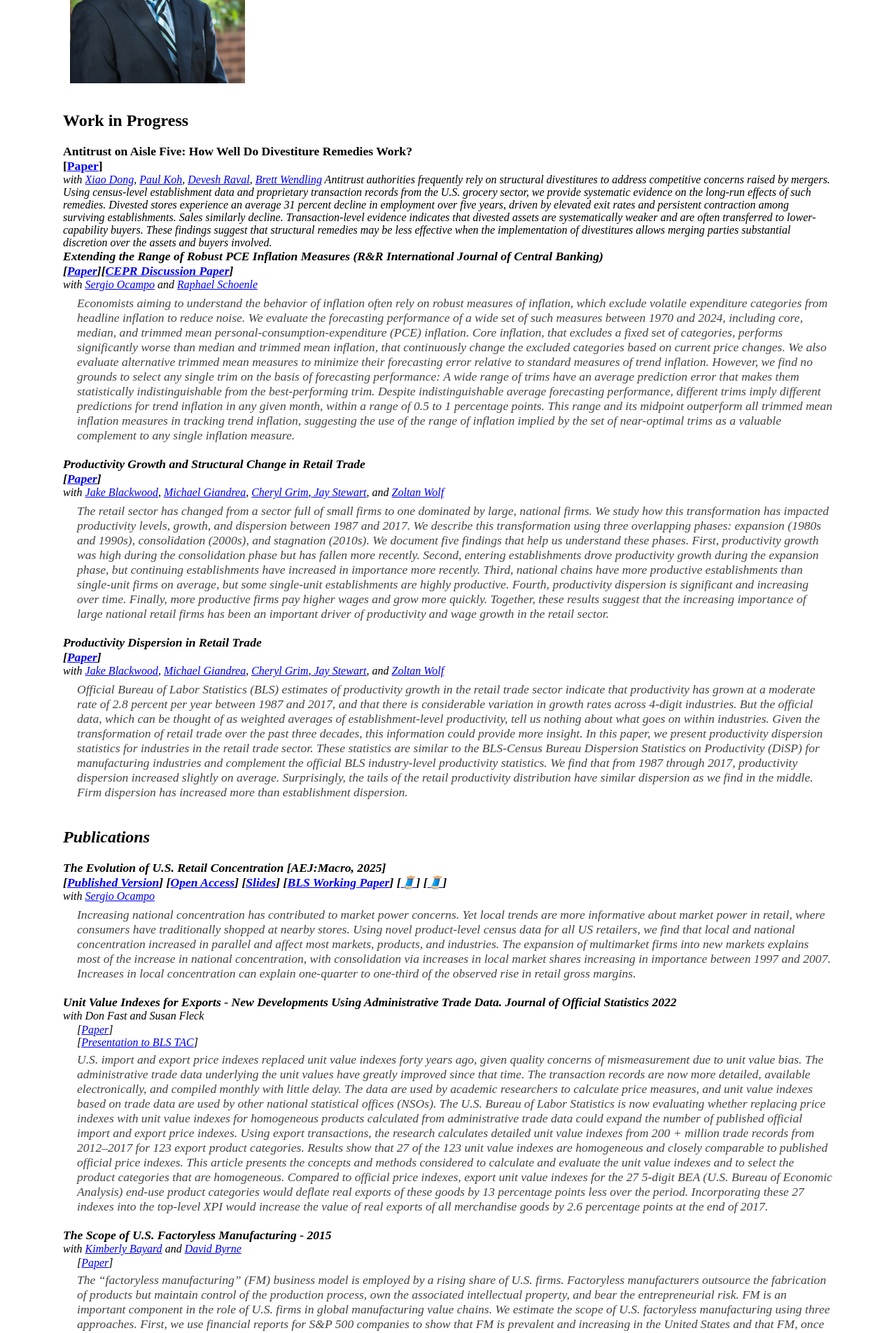
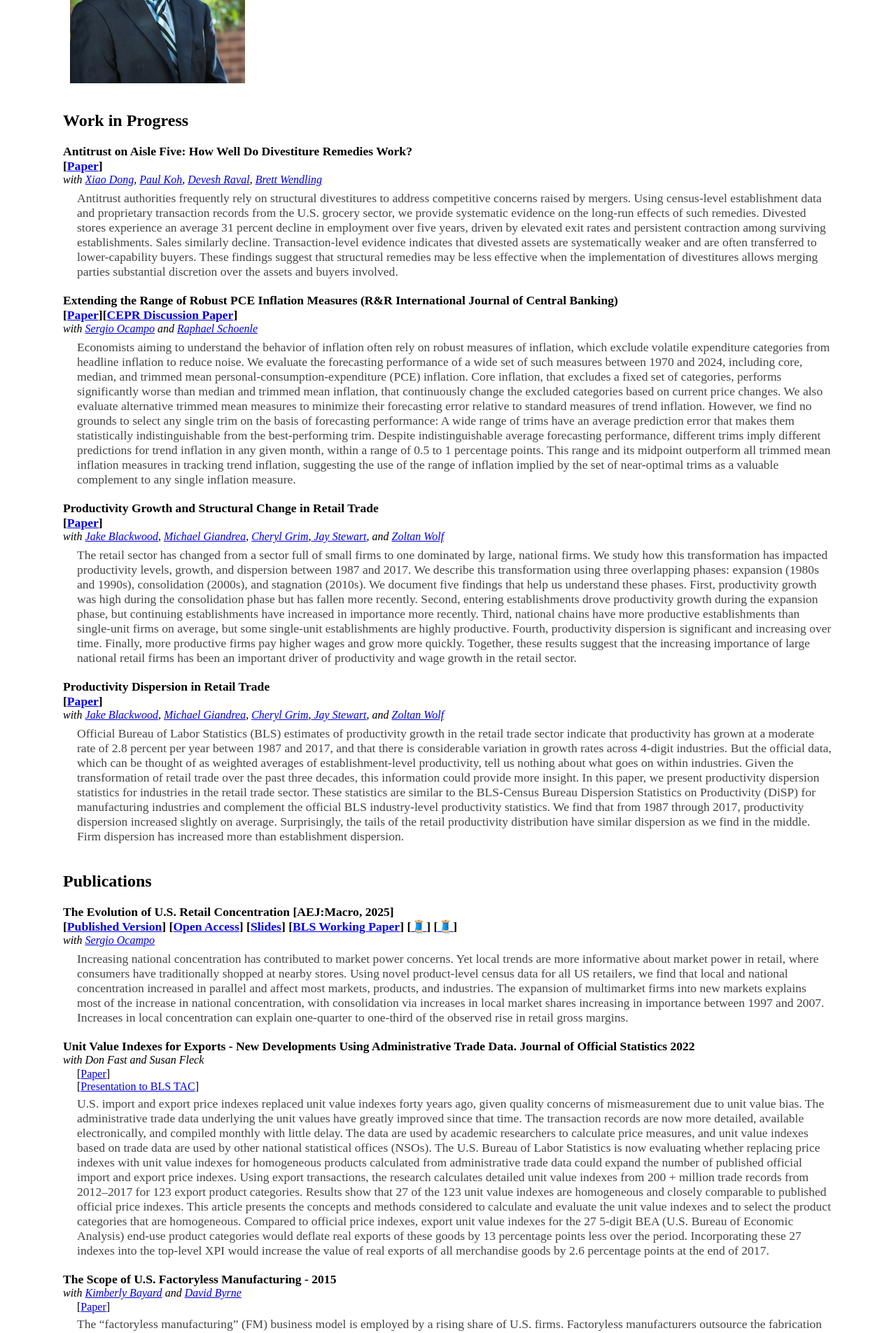
Before and after one commit to dominic-smith/dominic-smith.github.io, a Jekyll site: the page built from index.md, in a window 1280 px wide. Shown: the part 393-2298 px from the top of the page at 70% size. Built offline with Jekyll 4.4.1, drawn with Linux system fonts in a browser that asks for light colours.

Commit message:
Revise coauthors and summaries in index.md
Updated coauthors section and added summary for the first paper. Included detailed summary for the second paper on inflation measures.

```diff
--- a/index.md
+++ b/index.md
@@ -37,9 +37,9 @@ layout: default
 <h2>Work in Progress</h2>
 
 <div class="paper">Antitrust on Aisle Five: How Well Do Divestiture Remedies Work?<br>[<a href="https://arxiv.org/abs/2604.15045" rel="noopener noreferrer" target="_blank">Paper</a>]</div>
-  <div class="coauthors">with <a href="https://www.ftc.gov/about-ftc/commissioners-staff/xiao-dong" rel="noopener noreferrer" target="_blank">Xiao Dong</a>, <a href="https://www.pskoh.com" rel="noopener noreferrer" target="_blank">Paul Koh</a>, <a href="https://www.devesh-raval.com" rel="noopener noreferrer" target="_blank">Devesh Raval</a>, <a href="https://scholar.google.com/citations?user=QBuHhx4AAAAJ&hl=en" rel="noopener noreferrer" target="_blank">Brett Wendling</a>
+  <div class="coauthors">with <a href="https://www.ftc.gov/about-ftc/commissioners-staff/xiao-dong" rel="noopener noreferrer" target="_blank">Xiao Dong</a>, <a href="https://www.pskoh.com" rel="noopener noreferrer" target="_blank">Paul Koh</a>, <a href="https://www.devesh-raval.com" rel="noopener noreferrer" target="_blank">Devesh Raval</a>, <a href="https://scholar.google.com/citations?user=QBuHhx4AAAAJ&hl=en" rel="noopener noreferrer" target="_blank">Brett Wendling</a></div>
 
-Antitrust authorities frequently rely on structural divestitures to address competitive concerns raised by mergers. Using census-level establishment data and proprietary transaction records from the U.S. grocery sector, we provide systematic evidence on the long-run effects of such remedies. Divested stores experience an average 31 percent decline in employment over five years, driven by elevated exit rates and persistent contraction among surviving establishments. Sales similarly decline. Transaction-level evidence indicates that divested assets are systematically weaker and are often transferred to lower-capability buyers. These findings suggest that structural remedies may be less effective when the implementation of divestitures allows merging parties substantial discretion over the assets and buyers involved.
+<div class="summary">Antitrust authorities frequently rely on structural divestitures to address competitive concerns raised by mergers. Using census-level establishment data and proprietary transaction records from the U.S. grocery sector, we provide systematic evidence on the long-run effects of such remedies. Divested stores experience an average 31 percent decline in employment over five years, driven by elevated exit rates and persistent contraction among surviving establishments. Sales similarly decline. Transaction-level evidence indicates that divested assets are systematically weaker and are often transferred to lower-capability buyers. These findings suggest that structural remedies may be less effective when the implementation of divestitures allows merging parties substantial discretion over the assets and buyers involved.</div>
 
   <div class="paper">Extending the Range of Robust PCE Inflation Measures (R&R International Journal of Central Banking) <br> [<a href="https://arxiv.org/pdf/2207.12494" rel="noopener noreferrer" target="_blank">Paper</a>][<a href="https://cepr.org/active/publications/discussion_papers/dp.php?dpno=17485" rel="noopener noreferrer" target="_blank">CEPR Discussion Paper</a>]</div>
                 <div class="coauthors"> with <a href="https://sites.google.com/site/sergiocampod" rel="noopener noreferrer" target="_blank">Sergio Ocampo</a> and <a href="https://people.brandeis.edu/~schoenle/" rel="noopener noreferrer" target="_blank">Raphael Schoenle</a> </div>
```
